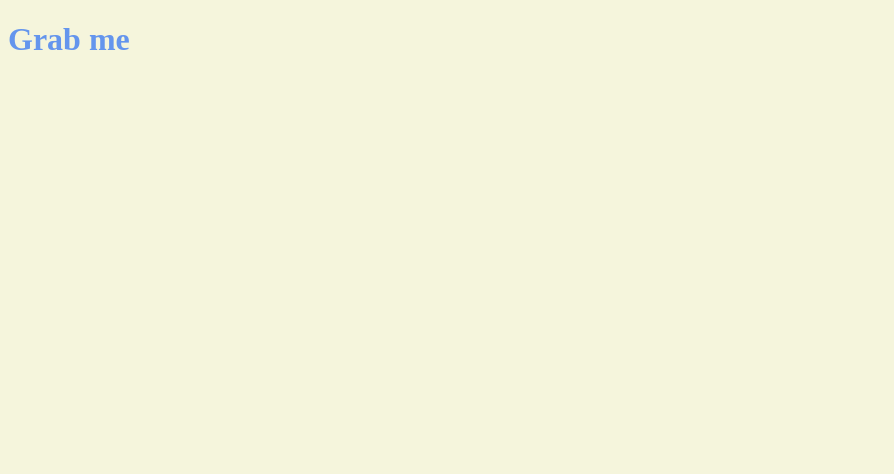
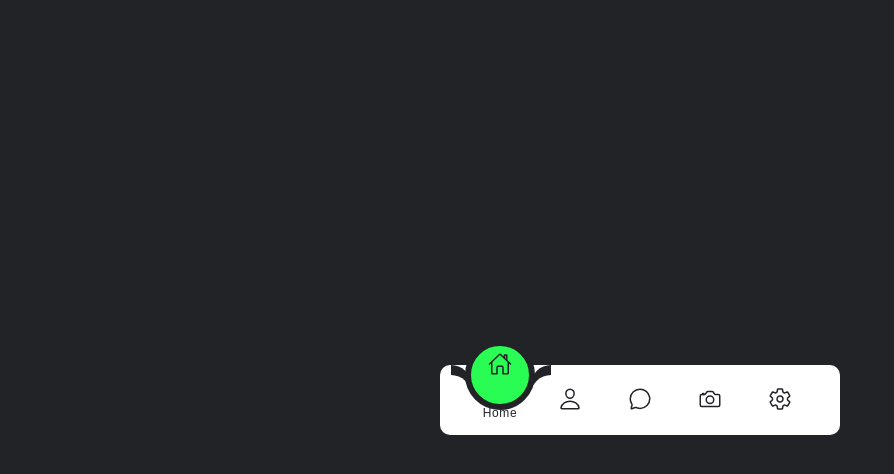
Before and after one commit to secondstep4/TestNavigation, a plain HTML site: page index.html in a window 1280 px wide. Shown: the whole page, without its empty margins (0-894 px from the left). Drawn offline with nearby package versions, Linux system fonts and the light colour scheme.

Commit message:
complete

```diff
--- a/app.js
+++ b/app.js
@@ -1,27 +1,7 @@
-const h1 = document.querySelector("div.hello:first-child h1");
-
-function handleTitleClick(){
-    const clickedClass = "clicked";
-    /*
-    if(h1.classList.contains(clickedClass)){
-        h1.classList.remove(clickedClass);
-    } else {
-        h1.classList.add(clickedClass);
-    }
-    */
-    h1.classList.toggle(clickedClass);
-    console.log(h1.classList)
+const list = document.querySelectorAll('.list');
+function activeLink(){
+    list.forEach((item)=>
+    item.classList.remove('active'));
+    this.classList.add('active');
 }
-/*
-function handleMouseEnter(){
-    console.log("mouse is here");
-}
-
-function handleMouseLeave(){
-    console.log("mouse is leave");
-}
-
-title.addEventListener("mouseenter", handleMouseEnter);
-title.addEventListener("mouseleave", handleMouseLeave);
-*/
-h1.addEventListener("click", handleTitleClick);
+list.forEach((item)=>item.addEventListener('click',activeLink ));
--- a/index.html
+++ b/index.html
@@ -5,12 +5,58 @@
     <meta http-equiv="X-UA-Compatible" content="IE=edge">
     <meta name="viewport" content="width=device-width, initial-scale=1.0">
     <link rel="stylesheet" href="style.css">
-    <title>Momemtum</title>
+    <title></title>
 </head>
 <body>
-    <div class="hello">
-        <h1 class = "something">Grab me</h1>
+    <div class="navigation">
+        <ul>
+            <li class="list active">
+                <a href="#">
+                    <span class="icon">
+                        <ion-icon name="home-outline"></ion-icon>
+                    </span>
+                    <span class="text">Home</span>
+                </a>
+            </li>
+            <li class="list">
+                <a href="#">
+                    <span class="icon">
+                        <ion-icon name="person-outline"></ion-icon>
+                    </span>
+                    <span class="text">Profile</span>
+                </a>
+            </li>
+            <li class="list">
+                <a href="#">
+                    <span class="icon">
+                        <ion-icon name="chatbubble-outline"></ion-icon>
+                    </span>
+                    <span class="text">Message</span>
+                </a>
+            </li>
+            <li class="list">
+                <a href="#">
+                    <span class="icon">
+                        <ion-icon name="camera-outline"></ion-icon>
+                    </span>
+                    <span class="text">Photos</span>
+                </a>
+            </li>
+            <li class="list">
+                <a href="#">
+                    <span class="icon">
+                        <ion-icon name="settings-outline"></ion-icon>
+                    </span>
+                    <span class="text">Settings</span>
+                </a>
+            </li>
+            <div class="indicator"></div>
+        </ul>
+
     </div>
+    <script type="module" src="https://unpkg.com/ionicons@5.5.2/dist/ionicons/ionicons.esm.js"></script>
+    <script nomodule src="https://unpkg.com/ionicons@5.5.2/dist/ionicons/ionicons.js"></script>
+
     <script src="app.js"></script>
 </body>
 </html>
--- a/style.css
+++ b/style.css
@@ -1,11 +1,119 @@
+*{
+    margin :0;
+    padding: 0;
+    box-sizing: border-box;
+    font-family: "Poppins", sans-serif;
+}
+:root{
+    --clr: #222327;
+}
 body{
-    background-color: beige;
+    display: flex;
+    justify-content: center;
+    align-items: center;
+    min-height: 100vh;
+    background: var(--clr);
 }
-
-h1 {
-    color : cornflowerblue;
+.navigation{
+    width: 400px;
+    height: 70px;
+    background: #fff;
+    display: flex;
+    justify-content: center;
+    align-items: center;
+    border-radius: 10px;
 }
-
-.clicked{
-    color : tomato;
+.navigation ul{
+    display: flex;
+    width: 350px;
 }
+.navigation ul li{
+    position: relative;
+    list-style: none;
+    width: 70px;
+    height: 70px;
+    z-index: 1;
+}
+.navigation ul li a{
+    position: relative;
+    display: flex;
+    justify-content: center;
+    align-items: center;
+    flex-direction: column;
+    width: 100%;
+    text-align:center;
+    font-weight: 500;
+}
+.navigation ul li a .icon{
+    position: relative;
+    display: block;
+    line-height: 75px;
+    font-size: 1.5em;
+    text-align: center;
+    transition: 0.5s;
+    color: var(--clr);
+}
+.navigation ul li.active a .icon{
+    transform: translateY(-35px);
+}
+.navigation ul li a .text{
+    position: absolute;
+    color: var(--clr);
+    font-weight: 400;
+    font-size: 0.75em;
+    letter-spacing: 0.05em;
+    transition: 0.5s;
+    opacity: 0;
+    transform: translateY(20px);
+}
+.navigation ul li.active a .text{
+    opacity: 1;
+    transform: translateY(10px);
+}
+.indicator{
+    position: absolute;
+    top: 42.5%;
+    width: 70px;
+    height: 70px;
+    background: #29fd53;
+    border-radius: 50%;
+    border: 6px solid var(--clr);
+    transition: 0.5s;
+}
+.indicator::before{
+    content:'';
+    position: absolute;
+    top: 50%;
+    left: -20px;
+    width: 20px;
+    height: 20px;
+    background: transparent;
+    border-top-right-radius: 20px;
+    box-shadow: 0px -10px 0 0 var(--clr);
+}
+.indicator::after{
+    content:'';
+    position: absolute;
+    top: 50%;
+    right: -22px;
+    width: 20px;
+    height: 20px;
+    background: transparent;
+    border-top-left-radius: 20px;
+    box-shadow: 0px -10px 0 0 var(--clr);
+}
+.navigation ul li:nth-child(1).active ~.indicator{
+    transform: translateX(calc(70px * 0 ));
+}
+.navigation ul li:nth-child(2).active ~.indicator{
+    transform: translateX(calc(70px * 1 ));
+}
+.navigation ul li:nth-child(3).active ~.indicator{
+    transform: translateX(calc(70px * 2 ));
+}
+.navigation ul li:nth-child(4).active ~.indicator{
+    transform: translateX(calc(70px * 3 ));
+}
+.navigation ul li:nth-child(5).active ~.indicator{
+    transform: translateX(calc(70px * 4 ));
+}
```
